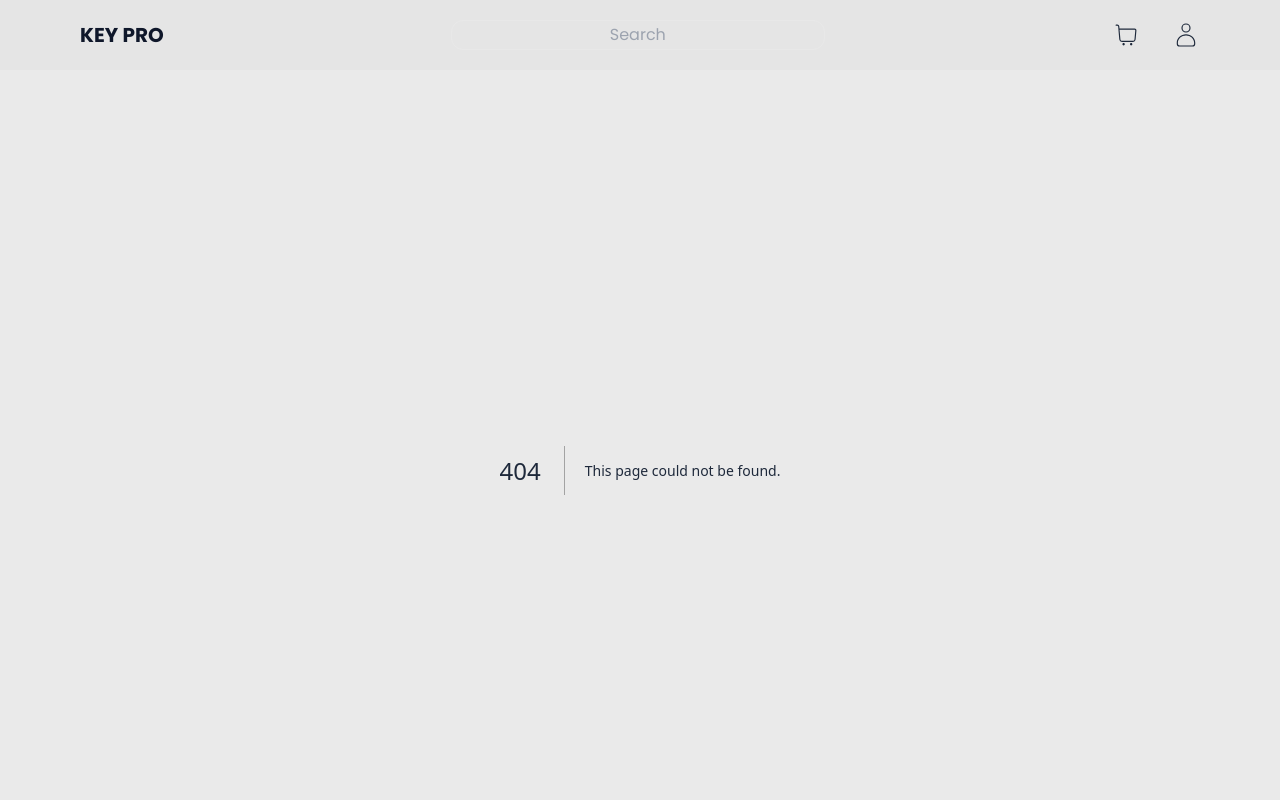
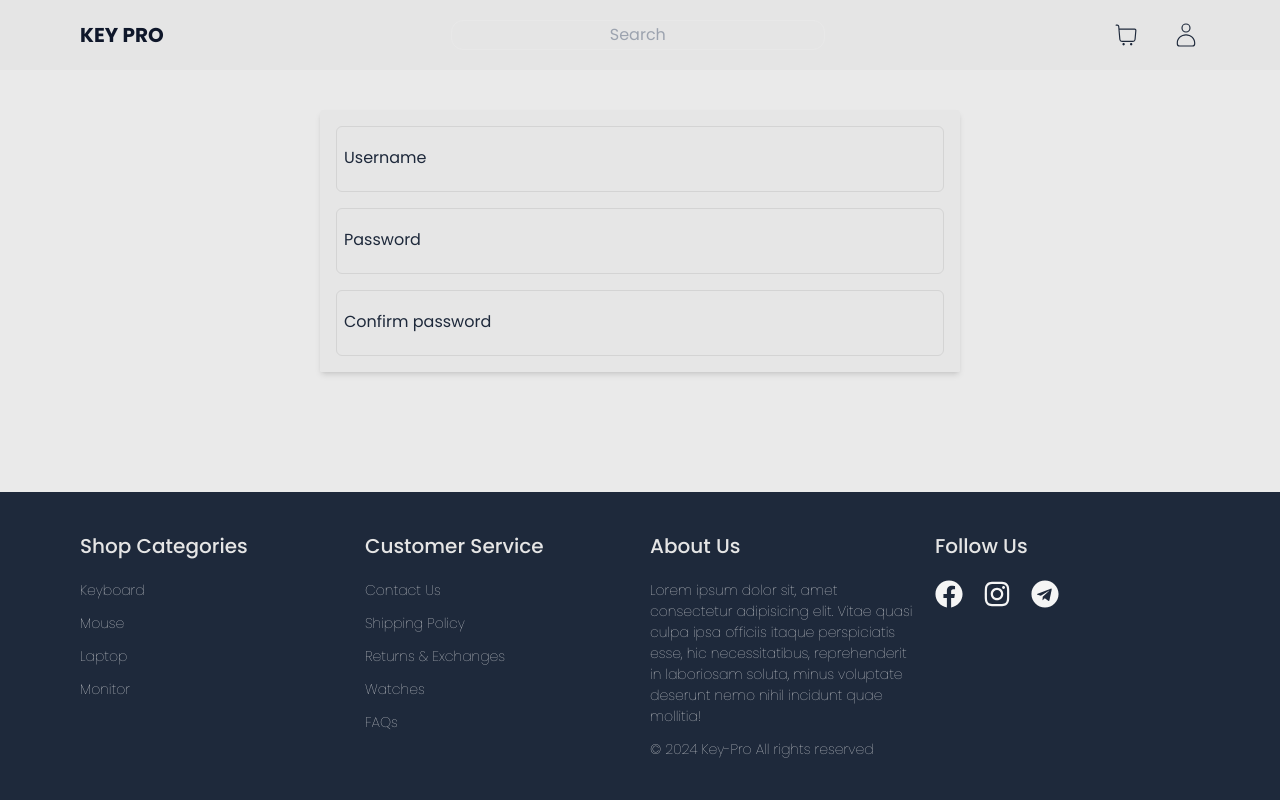
Before and after one commit to SimUnan/KeyPro2.0, a Next.js app: page /login in a window 1280 px wide. Before the commit this address had no page. Shown: the top 800 px of the page. Built offline with nearby package versions, Linux system fonts and the light colour scheme.

Commit message:
add auth -front

```diff
--- /dev/null
+++ b/app/(auth)/login/page.tsx
@@ -0,0 +1,16 @@
+import Input from "@/app/components/input/Input";
+import React from "react";
+
+const page = () => {
+  return (
+    <div className="w-full h-full flex items-center justify-center">
+      <div className="w-1/2 bg-neutral-200 bg-opacity-60 rounded-sm shadow-md p-4 mt-10 flex flex-col items-center justify-center gap-y-4">
+        <Input id={"1"} label="Username" disabled={false} required={true} />
+        <Input id={"2"} label="Password" type="password" disabled={false} required={true} />
+        <Input id={"3"} label="Confirm password" type="password" disabled={false} required={true} />
+      </div>
+    </div>
+  );
+};
+
+export default page;
--- /dev/null
+++ b/app/components/input/Input.tsx
@@ -0,0 +1,45 @@
+import { UseFormRegister, FieldValues, FieldErrors } from "react-hook-form";
+
+interface InputProps {
+  id: string;
+  label: string;
+  type?: string;
+  disabled?: boolean;
+  required?: boolean;
+  register?: UseFormRegister<FieldValues>;
+  errors?: FieldErrors;
+}
+
+const Input = ({
+  id,
+  label,
+  type = "text",
+  disabled,
+  required,
+  register,
+  errors,
+}: InputProps) => {
+  return (
+    <div className="w-full relative">
+      <input
+        autoComplete="off"
+        id={id}
+        type={type}
+        disabled={disabled}
+        {...(register && register(id, { required }))}
+        placeholder=""
+        className={`w-full peer p-4 pt-6 font-light bg-transparent rounded-md border outline-none focus-within:border-neutral-500 transition-all ease-in-out duration-300 disabled:opacity-70 disabled:cursor-not-allowed ${
+          errors && errors[id] ? "border-rose-400" : "border-neutral-300"
+        }`}
+      />
+      <label
+        htmlFor={id}
+        className="absolute origin[0] peer-placeholder-shown:scale-100 peer-placeholder-shown:opacity-100 opacity-75 peer-placeholder-shown:translate-y-0 cursor-text top-5 -translate-y-4 left-2 peer-focus:-translate-y-4 peer-focus:px-2 transition-all ease-in-out duration-300 peer-focus:scale-[80%] scale-[85%]"
+      >
+        {label ? label : "Testing"}
+      </label>
+    </div>
+  );
+};
+
+export default Input;
--- a/package.json
+++ b/package.json
@@ -13,6 +13,7 @@
     "next": "14.1.4",
     "react": "^18",
     "react-dom": "^18",
+    "react-hook-form": "^7.52.1",
     "react-icons": "^5.0.1",
     "react-loading-skeleton": "^3.4.0"
   },
```
Also changed, not shown: 1 other file (tests, documents, lock files or other folders).
